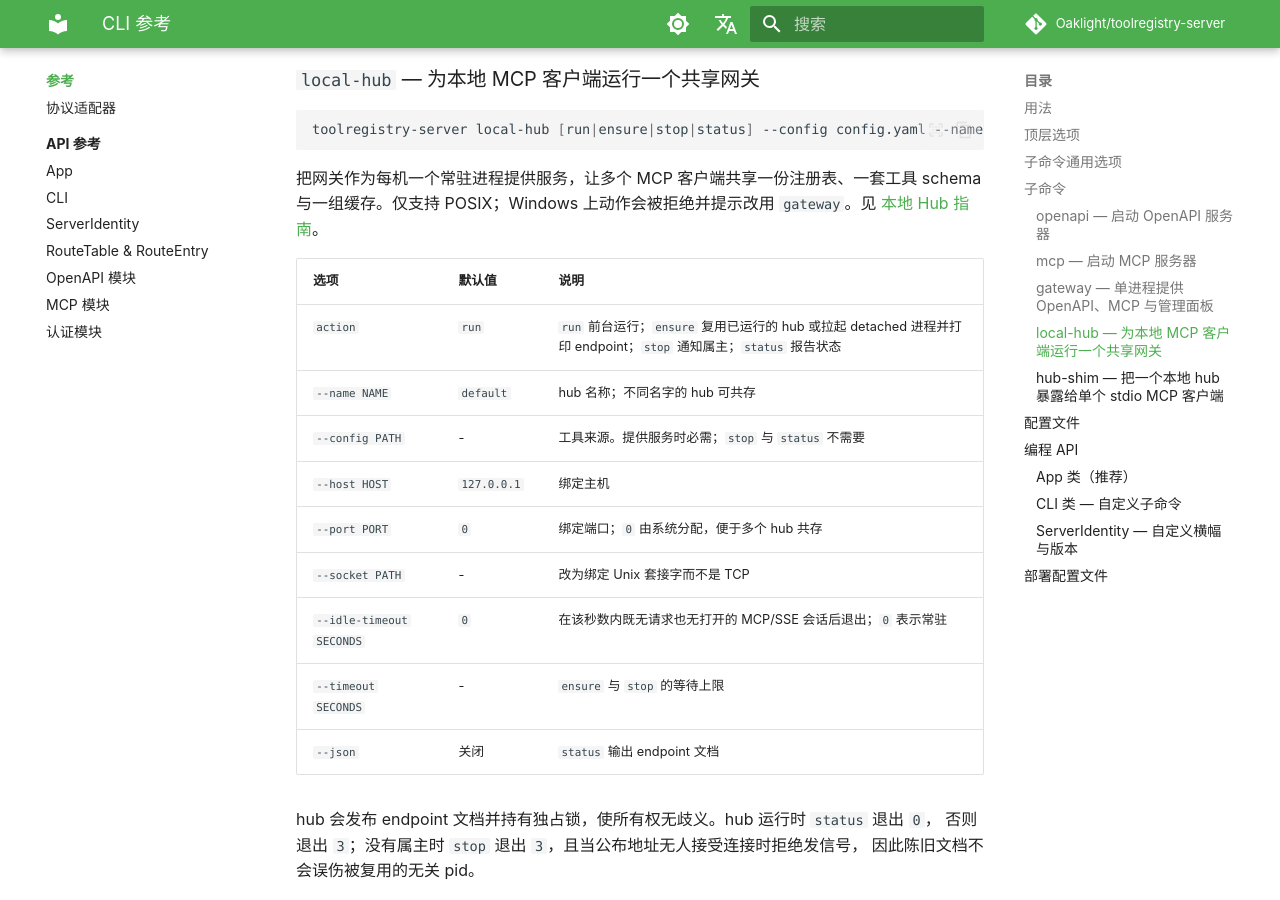
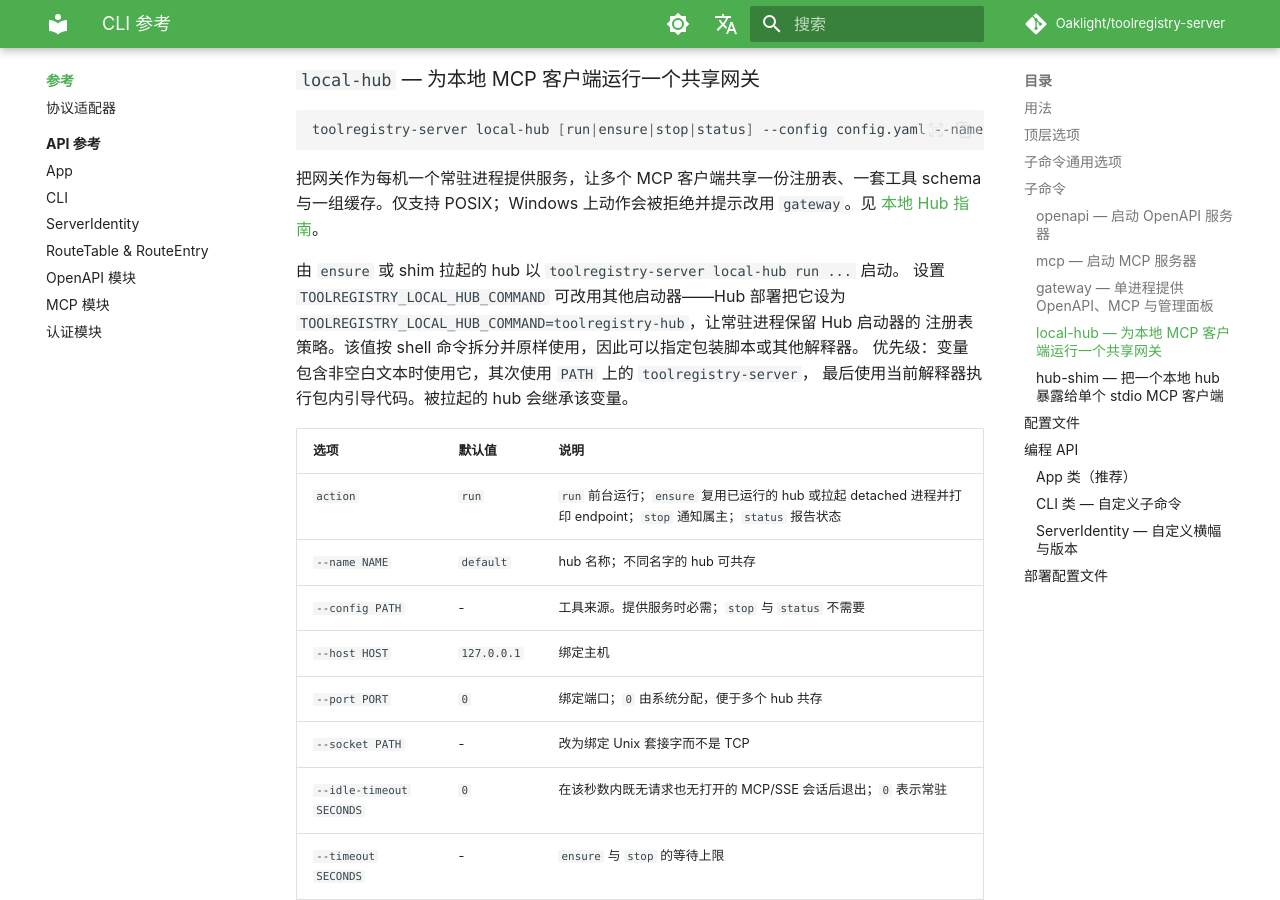
Before and after one commit to Oaklight/toolregistry-server, an MkDocs documentation site: the page built from docs/reference/cli/index.md, in a window 1280 px wide and 900 px high, scrolled down 6099 px. Built offline with MkDocs 1.6.1 and Material for MkDocs 9.7.7, drawn with Linux system fonts in a browser that asks for light colours; some web fonts are replaced; comment, search, counter and statistics services are not loaded.

Commit message:
docs(local-hub): 记录 TOOLREGISTRY_LOCAL_HUB_COMMAND

```diff
--- a/docs/reference/cli/index.md
+++ b/docs/reference/cli/index.md
@@ -190,6 +190,13 @@ toolregistry-server local-hub [run|ensure|stop|status] --config config.yaml --na
 schema 与一组缓存。仅支持 POSIX；Windows 上动作会被拒绝并提示改用 `gateway`。见
 [本地 Hub 指南](../../guides/local-hub.md)。
 
+由 `ensure` 或 shim 拉起的 hub 以 `toolregistry-server local-hub run ...` 启动。
+设置 `TOOLREGISTRY_LOCAL_HUB_COMMAND` 可改用其他启动器——Hub 部署把它设为
+`TOOLREGISTRY_LOCAL_HUB_COMMAND=toolregistry-hub`，让常驻进程保留 Hub 启动器的
+注册表策略。该值按 shell 命令拆分并原样使用，因此可以指定包装脚本或其他解释器。
+优先级：变量包含非空白文本时使用它，其次使用 `PATH` 上的 `toolregistry-server`，
+最后使用当前解释器执行包内引导代码。被拉起的 hub 会继承该变量。
+
 | 选项 | 默认值 | 说明 |
 |------|--------|------|
 | `action` | `run` | `run` 前台运行；`ensure` 复用已运行的 hub 或拉起 detached 进程并打印 endpoint；`stop` 通知属主；`status` 报告状态 |
```
Also changed, not shown: docs/changelog.md (+4 -0 lines).
